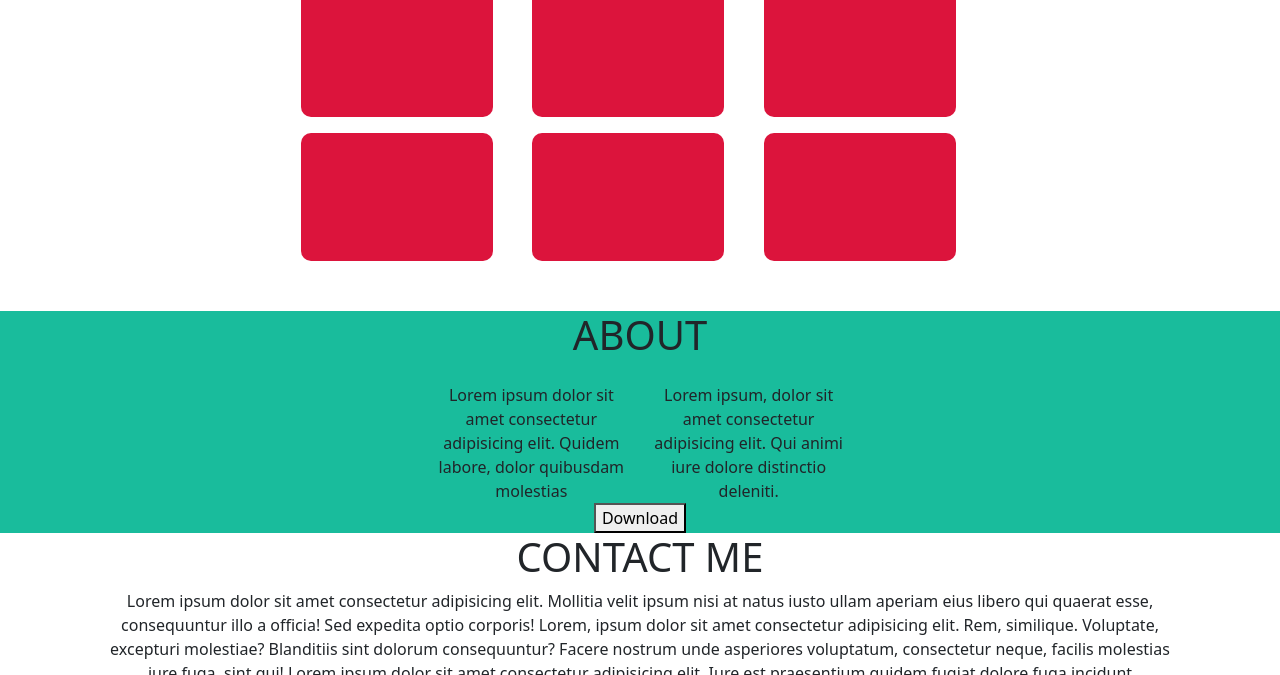
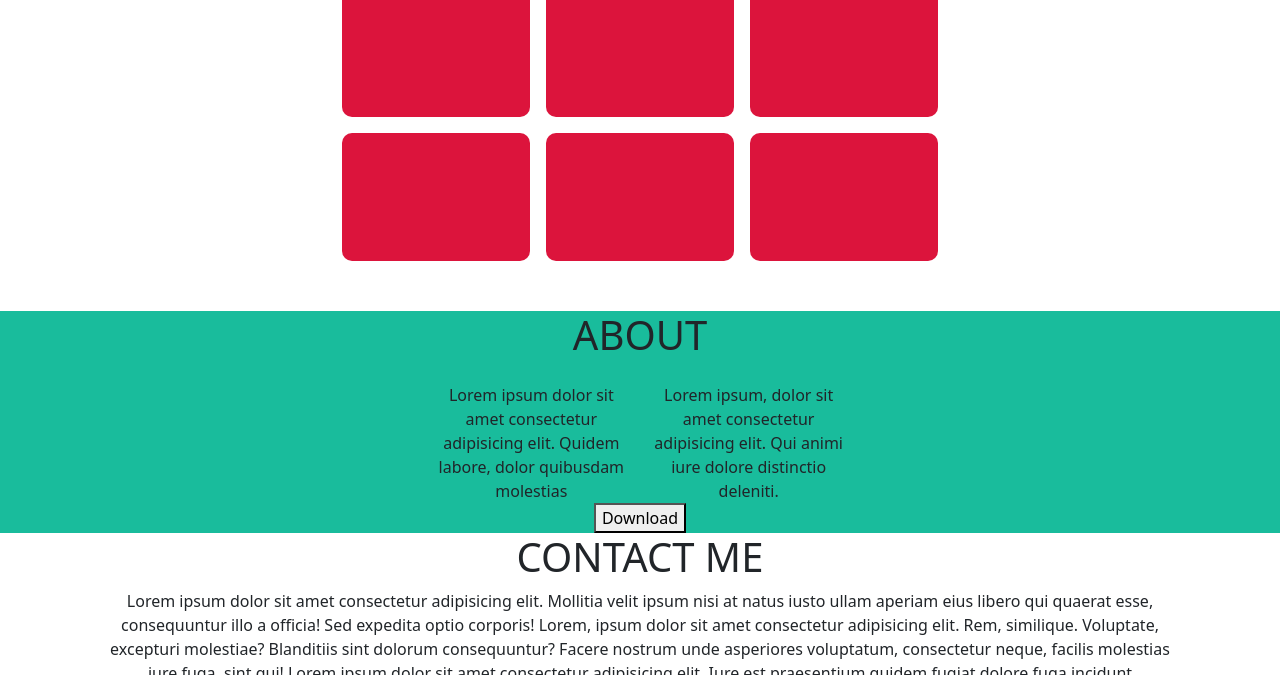
Before and after one commit to Gtp87/html-css-bootstrap-freelancer, a plain HTML site: page index.html in a window 1280 px wide. Shown: the part 425-1100 px from the top of the page. Drawn offline with nearby package versions, Linux system fonts and the light colour scheme.

Commit message:
fix container-portfolio

```diff
--- a/css/style.css
+++ b/css/style.css
@@ -47,7 +47,7 @@ header{
 
 
 .cont-portfolio-img {
-    width: 12em;
+    /* width: 12em; */
     height: 8em;
     border-radius: 10px;
     background-color: crimson;
--- a/index.html
+++ b/index.html
@@ -52,7 +52,7 @@
             </div>
         </div>
     </div>
-    <div class="portfolio">
+    <div class="container portfolio">
         <div class="row justify-content-center text-center">
             <div class="col-sm-4 col-md-4 col-lg-4">
                <h1>PORTFOLIO</h1>
```
